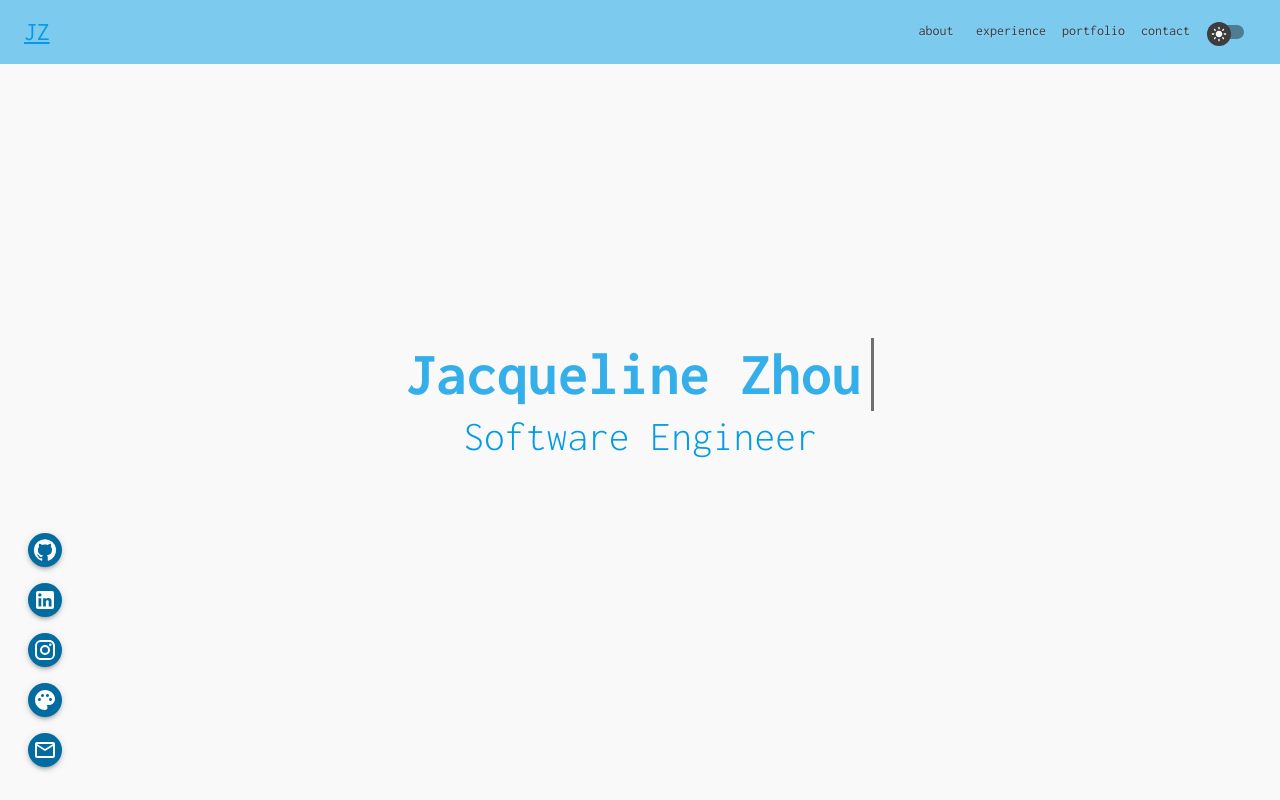
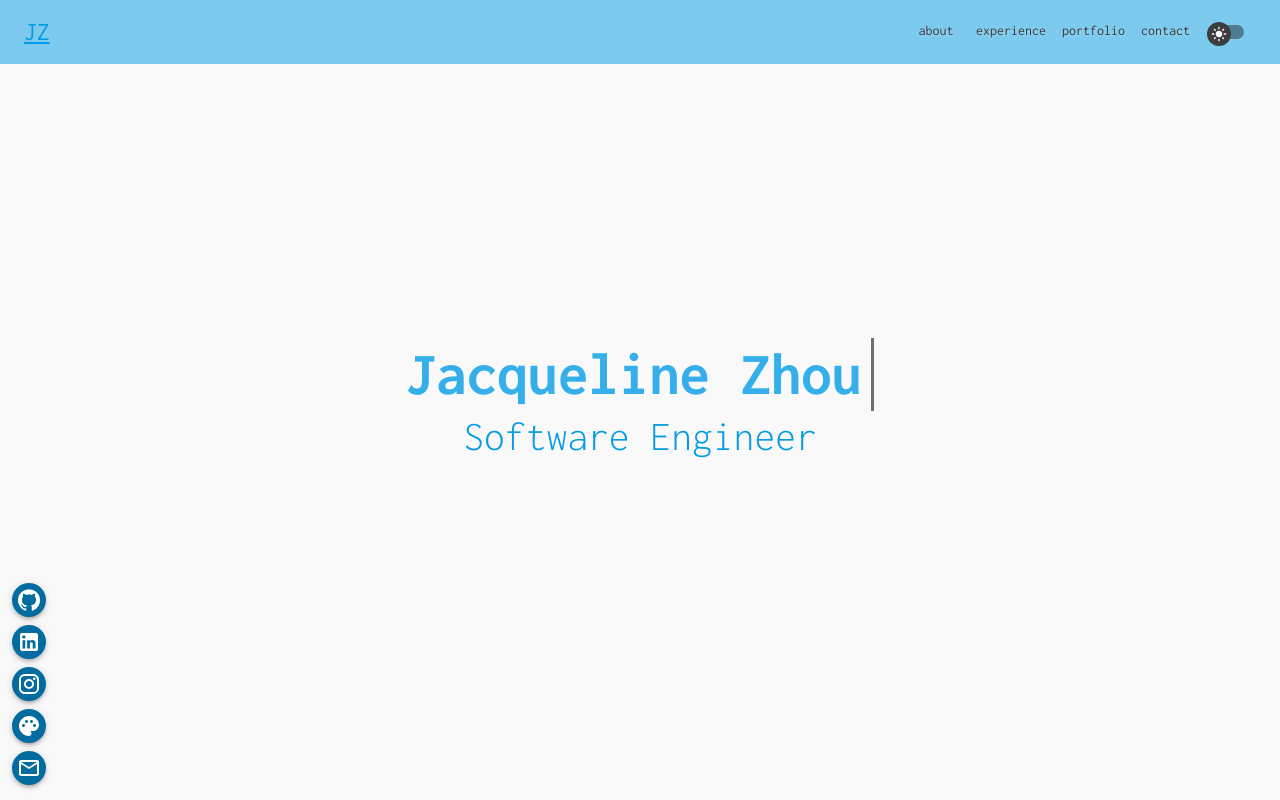
Before and after one commit to jacqizee/personal-website, a React (Create React App) app: page /#portfolio in a window 1280 px wide. Before the commit this address led to /#portfolio. Shown: the top 800 px of the page. Built offline with nearby package versions, Linux system fonts and the light colour scheme.

Commit message:
minor link styling tweak, reduced margins

```diff
--- a/src/components/Contact.js
+++ b/src/components/Contact.js
@@ -1,5 +1,6 @@
 import { useState } from 'react'
 
+// Styles
 import { flexCenterCol } from './styles/styles'
 
 // MUI
@@ -44,7 +45,6 @@ const Contact = () => {
       setEmailError(true)
     }
   }
-
 
   return(
     <Box id="contact" sx={{ ...flexCenterCol, pb: 7, bgcolor: 'background.default' }}>
--- a/src/components/Links.js
+++ b/src/components/Links.js
@@ -6,7 +6,7 @@ import { actionLogos } from './helpers/icons'
 const Links = () => {
   return (
     <Box sx={{ display: 'flex', flexDirection: { xs: 'row', sm: 'column' }, bottom: 1,
-      position: 'fixed', zIndex: 'tooltip', ml: { xs: 1, sm: 3 }, mb: { xs: 1, sm: 3 } }}>
+      position: 'fixed', zIndex: 'tooltip', ml: { xs: .5, sm: 1 }, mb: { xs: .5, sm: 1.25 } }}>
       {actionLogos.map((action) => (
         <IconButton
           size='small'
@@ -15,7 +15,7 @@ const Links = () => {
           target="_blank"
           rel="noopener"
           key={action.name}
-          sx={{ color: 'white', my: 1, mx: .5, border: '.5px inset primary.light', boxShadow: 3, bgcolor: 'primary.dark', '&:hover': { bgcolor: 'primary.main', boxShadow: 5 } }}
+          sx={{ color: 'white', my: .5, mx: .5, border: '.5px inset primary.light', boxShadow: 3, bgcolor: 'primary.dark', '&:hover': { bgcolor: 'primary.main', boxShadow: 5 } }}
         >
           {action.icon}
         </IconButton>
```
